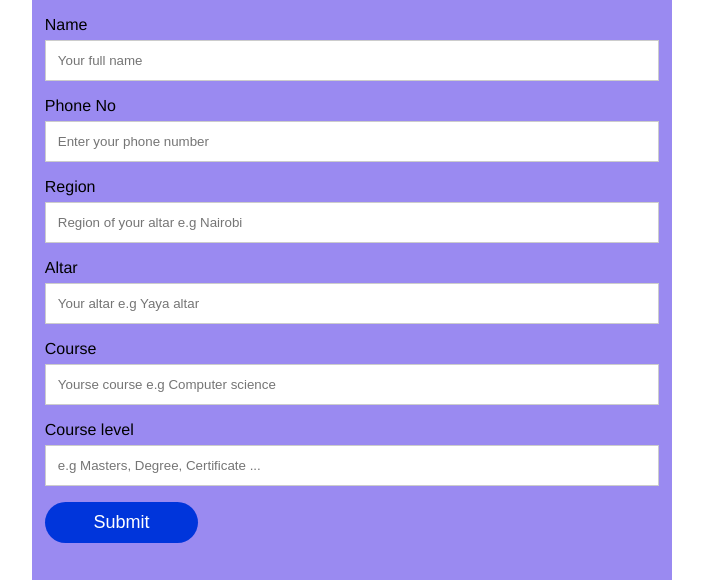
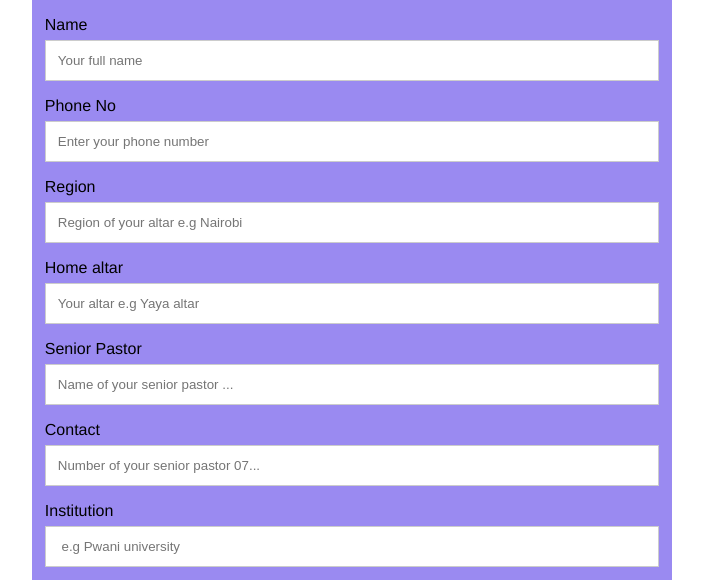
Before and after one commit to epaphruskhadambi/coast-rhsf, a plain HTML site: page index.html in a window 1280 px wide. Shown: the part 210-790 px from the top of the page, without its empty margins (288-991 px from the left). Drawn offline with Linux system fonts and the light colour scheme.

Commit message:
Add files via upload

```diff
--- a/index.html
+++ b/index.html
@@ -42,12 +42,35 @@
           name="data[region]"
           placeholder="Region of your altar e.g Nairobi"
         />
-        <label for="altar">Altar</label>
+        <label for="altar">Home altar</label>
         <input
           type="text"
           name="data[altar]"
           placeholder="Your altar e.g Yaya altar"
           id="altar"
+        />
+        <label for="pastor">Senior Pastor</label>
+        <input
+          type="text"
+          name="data[pastor]"
+          placeholder="Name of your senior pastor ..."
+          id="pastor"
+        />
+        <label for="pphone">Contact</label>
+        <input
+          type="text"
+          id="pphone"
+          name="data[pphone]"
+          placeholder="Number of your senior pastor 07... "
+          required
+        />
+        <label for="institution">Institution</label>
+        <input
+          type="text"
+          name="data[institution]"
+          placeholder=" e.g Pwani university"
+          id="institution"
+          required
         />
         <label for="course">Course</label>
         <input
--- a/styles.css
+++ b/styles.css
@@ -12,6 +12,7 @@ section {
   font-family: "docs-Roboto", Helvetica, Arial, sans-serif;
   padding: 2%;
   padding-bottom: 10%;
+  letter-spacing: normal;
 }
 
 header {
```
